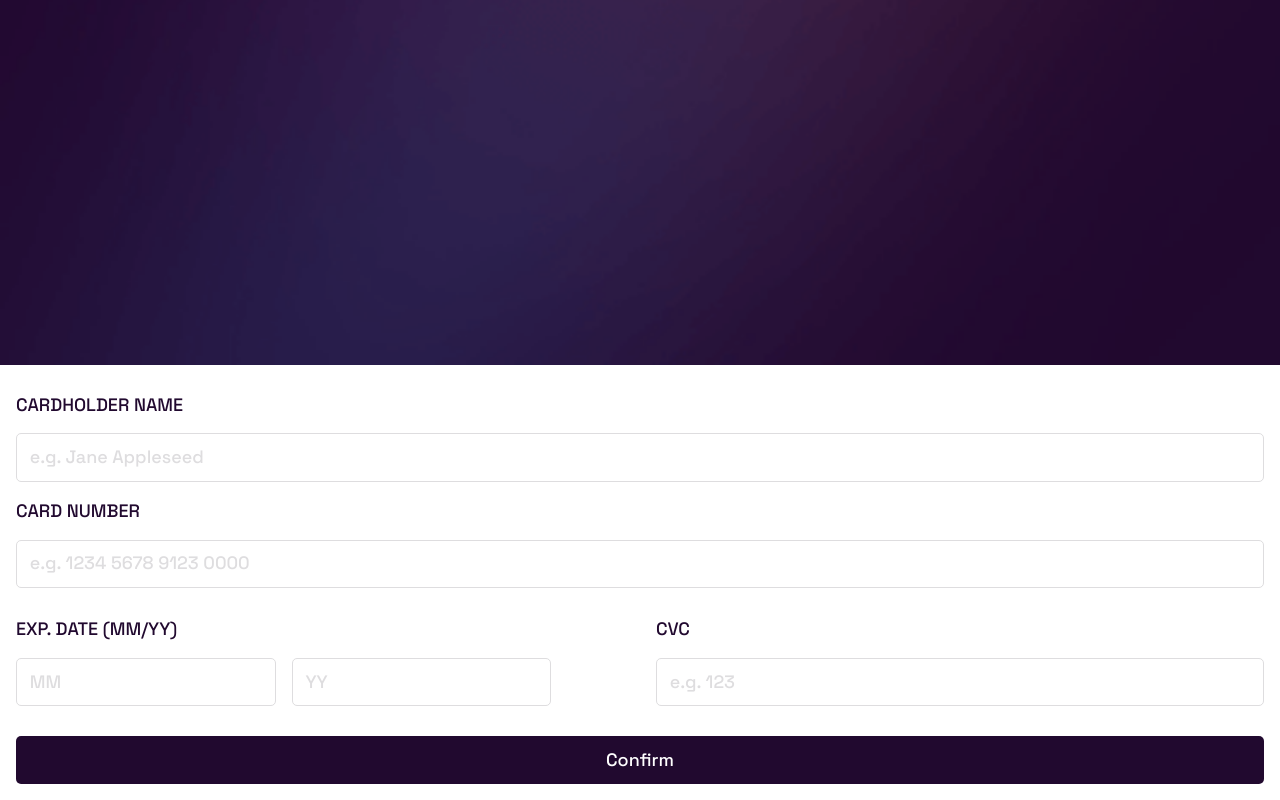
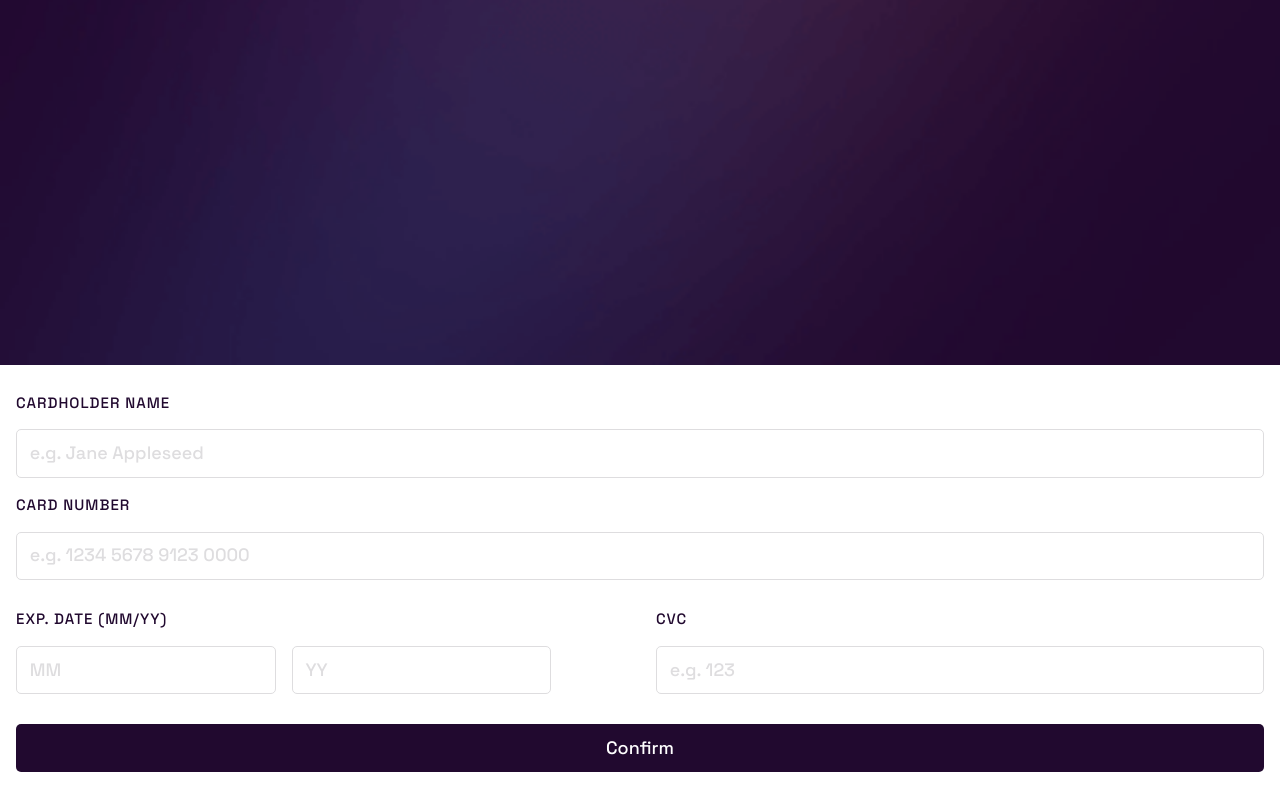
Before and after one commit to femacaraeg/interactive-card, a React (Create React App) app: page / in a window 1280 px wide. Shown: the part 454-1254 px from the top of the page. Built offline with nearby package versions, Linux system fonts and the light colour scheme.

Commit message:
Update form validations.

```diff
--- a/src/components/Form/Form.js
+++ b/src/components/Form/Form.js
@@ -5,11 +5,11 @@ import * as Yup from 'yup';
 import styles from './Form.module.css';
 
 const CardSchema = Yup.object().shape({
-  name: Yup.string().required('Required'),
-  number: Yup.number('Wrong format, numbers only').required(),
-  month: Yup.number().required(`Can't be blank`),
-  year: Yup.number().required(`Can't be blank`),
-  cvc: Yup.number().required(`Can't be blank`),
+  name: Yup.string().required(`Can't be blank`),
+  number: Yup.string().max(16).required(`Can't be blank`),
+  month: Yup.string().min(2).max(2).required(`Can't be blank`),
+  year: Yup.string().min(2).max(2).required(`Can't be blank`),
+  cvc: Yup.string().min(3).max(3).required(`Can't be blank`),
 });
 
 function Form() {
@@ -27,7 +27,9 @@ function Form() {
           <FormikForm>
             <label>CARDHOLDER NAME</label>
             <Field type='text' name='name' placeholder='e.g. Jane Appleseed' />
-            {errors.name && touched.name ? <div>{errors.name}</div> : null}
+            {errors.name && touched.name ? (
+              <p className={styles.error}>{errors.name}</p>
+            ) : null}
             <label>
               CARD NUMBER
               <Field
@@ -37,7 +39,7 @@ function Form() {
               />
             </label>
             {errors.number && touched.number ? (
-              <div>{errors.number}</div>
+              <p className={styles.error}>{errors.number}</p>
             ) : null}
 
             <div className={styles.date}>
@@ -47,13 +49,13 @@ function Form() {
                   <div>
                     <Field type='number' placeholder='MM' name='month' />
                     {errors.month && touched.month ? (
-                      <div>{errors.month}</div>
+                      <p className={styles.error}>{errors.month}</p>
                     ) : null}
                   </div>
                   <div>
                     <Field type='number' placeholder='YY' name='year' />
                     {errors.year && touched.year ? (
-                      <div>{errors.year}</div>
+                      <p className={styles.error}>{errors.year}</p>
                     ) : null}
                   </div>
                 </div>
@@ -62,7 +64,9 @@ function Form() {
                 CVC
                 <div>
                   <Field type='number' placeholder='e.g. 123' name='cvc' />
-                  {errors.cvc && touched.cvc ? <div>{errors.cvc}</div> : null}
+                  {errors.cvc && touched.cvc ? (
+                    <p className={styles.error}>{errors.cvc}</p>
+                  ) : null}
                 </div>
               </label>
             </div>
--- a/src/components/Form/Form.module.css
+++ b/src/components/Form/Form.module.css
@@ -10,9 +10,10 @@
 .formBox label {
   display: block;
   text-align: left;
-  font-size: 18px;
+  font-size: 15px;
   color: var(--very-dark-violet);
   margin: 0.75rem 0;
+  letter-spacing: 1px;
 }
 
 .formBox input {
@@ -57,3 +58,9 @@
   border: 0;
   font-size: 18px;
 }
+
+.error {
+  font-size: 12px;
+  color: var(--red);
+  display: flex;
+}
```
